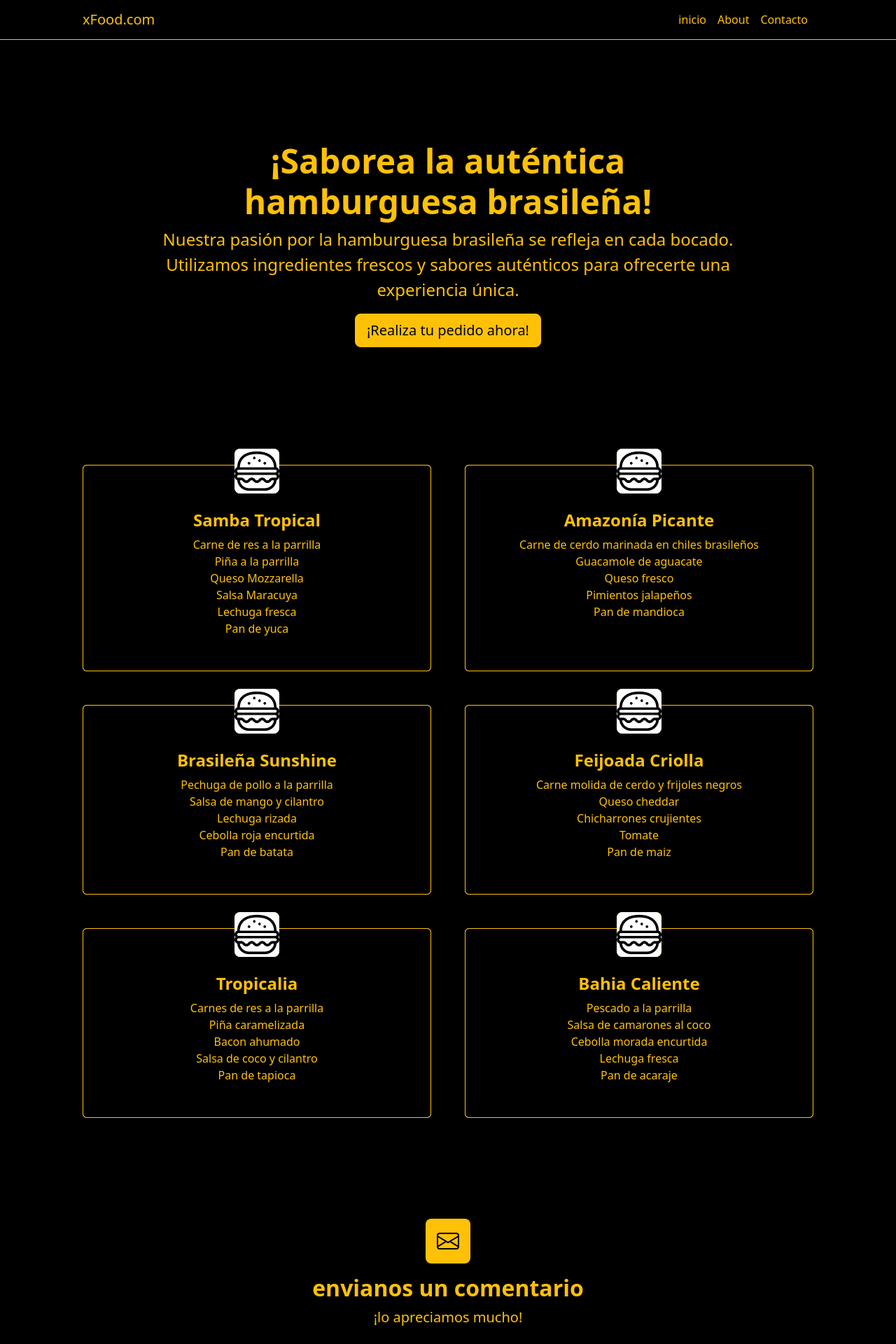
After one commit to GonzaSosa1503/Proyecto-xFood, a PHP site: page /index.php in a window 1280 px wide. The commit adds this page. Shown: the top 1920 px of the page at 70% size. Run offline with PHP 8.4, Linux system fonts and the light colour scheme; some libraries are stand-ins or nearby versions.

Commit message:
Comentarios agregados y titulos
Nose que mas agregarle muchacho

```diff
--- a/proyecto_xfood/config/config.php
+++ b/proyecto_xfood/config/config.php
@@ -8,7 +8,7 @@
 $host = "localhost";
 $usuario = "root"; // $usuario = "usuario";
 $contraseña = ""; // $contraseña = "contraseña";
-$base_de_datos = "proyecto_xfood/usuarios.sql";
+$base_de_datos = "xfood";
 
 // Crear una nueva conexión a la base de datos
 $conexion = new mysqli($host, $usuario, $contraseña, $base_de_datos);
--- a/proyecto_xfood/create.php
+++ b/proyecto_xfood/create.php
@@ -1,7 +1,7 @@
 <?php
 // Establecer una conexión a la base de datos
 // $conexion = mysqli_connect("localhost", "usuario", "contraseña", "base_de_datos");
-$conexion = mysqli_connect("localhost", "root", "", "abejas");
+$conexion = mysqli_connect("localhost", "root", "", "xfood");
 
 // Comprobar la conexión y devolver error
 if (mysqli_connect_errno()) {
--- /dev/null
+++ b/proyecto_xfood/index.php
@@ -0,0 +1,204 @@
+<!DOCTYPE html>
+<html lang="es">
+    <head>
+        <meta charset="utf-8" />
+        <meta name="viewport" content="width=device-width, initial-scale=1, shrink-to-fit=no" />
+        <meta name="description" content="" />
+        <meta name="author" content="" />
+        <title>xFood Hamburguesas y mas</title>
+        <!-- Favicon-->
+        <link rel="icon" type="image/x-icon" href="assets/favicon.ico" />
+        <!-- Bootstrap icons-->
+        <link href="https://cdn.jsdelivr.net/npm/bootstrap-icons@1.4.1/font/bootstrap-icons.css" rel="stylesheet" />
+        <!-- Core theme CSS (includes Bootstrap)-->
+        <link href="css/styles.css" rel="stylesheet" />
+    </head>
+    <body class="black">
+        <!-- Responsive navbar-->
+        <nav class="navbar navbar-expand-lg navbar-dark black border-bottom border-warning">
+            <div class="container px-lg-5 bs">
+                <a class="navbar-brand text-warning" href="#!">xFood.com</a>
+                <button class="navbar-toggler" type="button" data-bs-toggle="collapse" data-bs-target="#navbarSupportedContent" aria-controls="navbarSupportedContent" aria-expanded="false" aria-label="Toggle navigation"><span class="navbar-toggler-icon"></span></button>
+                <div class="collapse navbar-collapse" id="navbarSupportedContent">
+                    <ul class="navbar-nav ms-auto mb-2 mb-lg-0">
+                        <li class="nav-item"><a class="nav-link active text-warning" aria-current="page" href="#!">inicio</a></li>
+                        <li class="nav-item"><a class="nav-link text-warning" href="#!">About</a></li>
+                        <li class="nav-item"><a class="nav-link text-warning" href="#!">Contacto</a></li>
+                    </ul>
+                </div>
+            </div>
+        </nav>
+        <!-- Header-->
+        <header class="py-5">
+    <div class="container px-lg-5">
+        <div class="p-4 p-lg-5 black rounded-3 text-center">
+            <div class="m-4 m-lg-5">
+                <h1 class="display-5 fw-bold text-warning">¡Saborea la auténtica hamburguesa brasileña!</h1>
+                <p class="fs-4 text-warning">Nuestra pasión por la hamburguesa brasileña se refleja en cada bocado. Utilizamos ingredientes frescos y sabores auténticos para ofrecerte una experiencia única.</p>
+                <a class="btn btn-warning btn-lg" href="#!">¡Realiza tu pedido ahora!</a>
+            </div>
+        </div>
+    </div>
+</header>
+
+        <!-- Page Content-->
+        <section class="pt-4">
+            <div class="container px-lg-5">
+                <!-- Page Features-->
+                <div class="row gx-lg-5">
+                    <div class="col-lg-6 col-xxl-4 mb-5">
+                        <div class="card bg-light border-0 h-100 ">
+                            <div class="card-body text-center p-4 p-lg-5 pt-0 pt-lg-0 black text-warning border border-warning rounded">
+                                <div class="feature bg-primary bg-warning text-white rounded-3 mb-4 mt-n4"><img src="./img/burger_icon.png" width="64px" class="rounded-3"></div>
+                                <h2 class="fs-4 fw-bold">Samba Tropical</h2>
+                                <p class="mb-0">
+                                    Carne de res a la parrilla<br>
+                                    Piña a la parrilla<br>
+                                    Queso Mozzarella<br>
+                                    Salsa Maracuya<br>
+                                    Lechuga fresca<br>
+                                    Pan de yuca<br>
+
+                                </p>
+                            </div>
+                        </div>
+                    </div>
+                    <div class="col-lg-6 col-xxl-4 mb-5">
+                        <div class="card bg-light border-0 h-100">
+                            <div class="card-body text-center p-4 p-lg-5 pt-0 pt-lg-0 black text-warning border border-warning rounded">
+                                <div class="feature bg-primary bg-warning text-white rounded-3 mb-4 mt-n4"><img src="./img/burger_icon.png" width="64px" class="rounded-3"></div>
+                                <h2 class="fs-4 fw-bold">Amazonía Picante</h2>
+                                <p class="mb-0">
+                                    Carne de cerdo marinada en chiles brasileños<br>
+                                    Guacamole de aguacate<br>
+                                    Queso fresco<br>
+                                    Pimientos jalapeños<br>
+                                    Pan de mandioca<br>
+                                </p>
+                            </div>
+                        </div>
+                    </div>
+                    <div class="col-lg-6 col-xxl-4 mb-5">
+                        <div class="card bg-light border-0 h-100">
+                            <div class="card-body text-center p-4 p-lg-5 pt-0 pt-lg-0 black text-warning border border-warning rounded">
+                                <div class="feature bg-primary bg-warning text-white rounded-3 mb-4 mt-n4"><img src="./img/burger_icon.png" width="64px" class="rounded-3"></div>
+                                <h2 class="fs-4 fw-bold">Brasileña Sunshine</h2>
+                                <p class="mb-0">
+                                    Pechuga de pollo a la parrilla<br>
+                                    Salsa de mango y cilantro<br>
+                                    Lechuga rizada<br>
+                                    Cebolla roja encurtida<br>
+                                    Pan de batata<br>
+                                </p>
+                            </div>
+                        </div>
+                    </div>
+                    <div class="col-lg-6 col-xxl-4 mb-5">
+                        <div class="card bg-light border-0 h-100">
+                            <div class="card-body text-center p-4 p-lg-5 pt-0 pt-lg-0 black text-warning border border-warning rounded">
+                                <div class="feature bg-primary bg-warning text-white rounded-3 mb-4 mt-n4"><img src="./img/burger_icon.png" width="64px" class="rounded-3"></div>
+                                <h2 class="fs-4 fw-bold">Feijoada Criolla</h2>
+                                <p class="mb-0">
+                                    Carne molida de cerdo y frijoles negros<br>
+                                    Queso cheddar<br>
+                                    Chicharrones crujientes<br>
+                                    Tomate<br>
+                                    Pan de maiz<br>
+                                </p>
+                            </div>
+                        </div>
+                    </div>
+                    <div class="col-lg-6 col-xxl-4 mb-5">
+                        <div class="card bg-light border-0 h-100">
+                            <div class="card-body text-center p-4 p-lg-5 pt-0 pt-lg-0 black text-warning border border-warning rounded">
+                                <div class="feature bg-primary bg-warning text-white rounded-3 mb-4 mt-n4"><img src="./img/burger_icon.png" width="64px" class="rounded-3"></div>
+                                <h2 class="fs-4 fw-bold">Tropicalia</h2>
+                                <p class="mb-0">
+                                    Carnes de res a la parrilla<br>
+                                    Piña caramelizada<br>
+                                    Bacon ahumado<br>
+                                    Salsa de coco y cilantro<br>
+                                    Pan de tapioca<br>
+                                </p>
+                            </div>
+                        </div>
+                    </div>
+                    <div class="col-lg-6 col-xxl-4 mb-5">
+                        <div class="card bg-light border-0 h-100">
+                            <div class="card-body text-center p-4 p-lg-5 pt-0 pt-lg-0 black text-warning border border-warning rounded">
+                                <div class="feature bg-primary bg-warning text-white rounded-3 mb-4 mt-n4"><img src="./img/burger_icon.png" width="64px" class="rounded-3"></div>
+                                <h2 class="fs-4 fw-bold">Bahia Caliente</h2>
+                                <p class="mb-0">
+                                    Pescado a la parrilla<br>
+                                    Salsa de camarones al coco<br>
+                                    Cebolla morada encurtida<br>
+                                    Lechuga fresca<br>
+                                    Pan de acaraje<br>
+                                </p>
+                            </div>
+                        </div>
+                    </div>
+                </div>
+            </div>
+        </section>
+
+<!-- Comentarios -->
+<section class="black py-5">
+    <div class="container px-5 my-5 px-5">
+        <div class="text-center mb-5">
+            <div class="feature bg-primary bg-warning text-black rounded-3 mb-3"><i class="bi bi-envelope"></i></div>
+            <h2 class="fw-bolder text-warning">envianos un comentario</h2>
+            <p class="lead mb-0 text-warning">¡lo apreciamos mucho!</p>
+        </div>
+        <div class="row gx-5 justify-content-center">
+            <div class="col-lg-6">
+
+                <form id="contactForm" data-sb-form-api-token="API_TOKEN"
+                     action="create.php" method="post" class="row g-3 mb-3">
+
+                    <div class="form-floating mb-3">
+                        <input class="form-control" name="names" id="names" type="text" placeholder="Enter your name..." data-sb-validations="required" class="form-control" required />
+                        <label for="name" class="form-label">Nombre Completo</label>
+                        <div class="invalid-feedback" data-sb-feedback="name:required">Requiere un nombre.</div>
+                    </div>
+
+                    <div class="form-floating mb-3">
+                        <input class="form-control" name="email" id="email" type="email" placeholder="name@example.com" data-sb-validations="required,email" />
+                        <label for="email">Direccion de Email</label>
+                        <div class="invalid-feedback" data-sb-feedback="email:required">Requiere un email.</div>
+                        <div class="invalid-feedback" data-sb-feedback="email:email">Email no valido.</div>
+                    </div>
+
+                    <div class="form-floating mb-3">
+                        <input class="form-control" name="phone" id="phone" type="tel" placeholder="(123) 456-7890" data-sb-validations="required" />
+                        <label for="phone">Numero de telefono</label>
+                        <div class="invalid-feedback" data-sb-feedback="phone:required">Requiere un numero de telefono.</div>
+                    </div>
+
+                    <div class="form-floating mb-3">
+                        <textarea class="form-control" name="messege" id="message" type="text" placeholder="Enter your message here..." style="height: 10rem" data-sb-validations="required"></textarea>
+                        <label for="message">mensaje</label>
+                        <div class="invalid-feedback" data-sb-feedback="message:required">Requiere un mensaje.</div>
+                    </div>
+
+                    <div class="d-none" id="submitErrorMessage"><div class="text-center text-danger mb-3">Error sending message!</div></div>
+
+                    <div  class="d-grid"></div>
+                    <input type="submit" name="create" value="Enviar"
+                     class="btn btn-warning btn-lg">
+                </form>
+            </div>
+        </div>
+    </div>
+</section>
+
+        <!-- Footer-->
+        <footer class="py-5 black border-top border-warning">
+            <div class="container"><p class="m-0 text-center text-warning">Copyright &copy; Gonzalo, Lisandro, Nicolas 2023</p></div>
+        </footer>
+        <!-- Bootstrap core JS-->
+        <script src="https://cdn.jsdelivr.net/npm/bootstrap@5.2.3/dist/js/bootstrap.bundle.min.js"></script>
+        <!-- Core theme JS-->
+        <script src="js/scripts.js"></script>
+    </body>
+</html>
```
